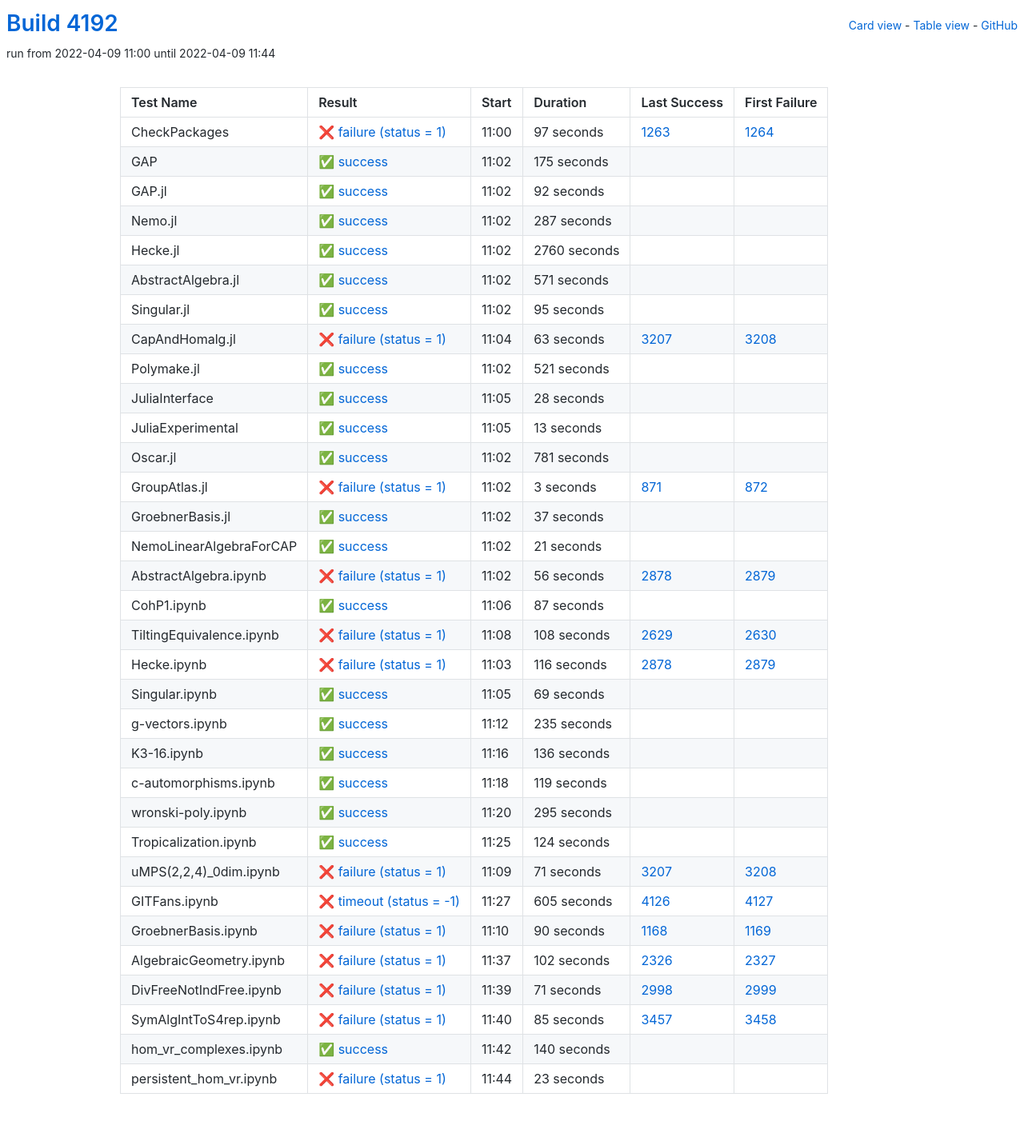
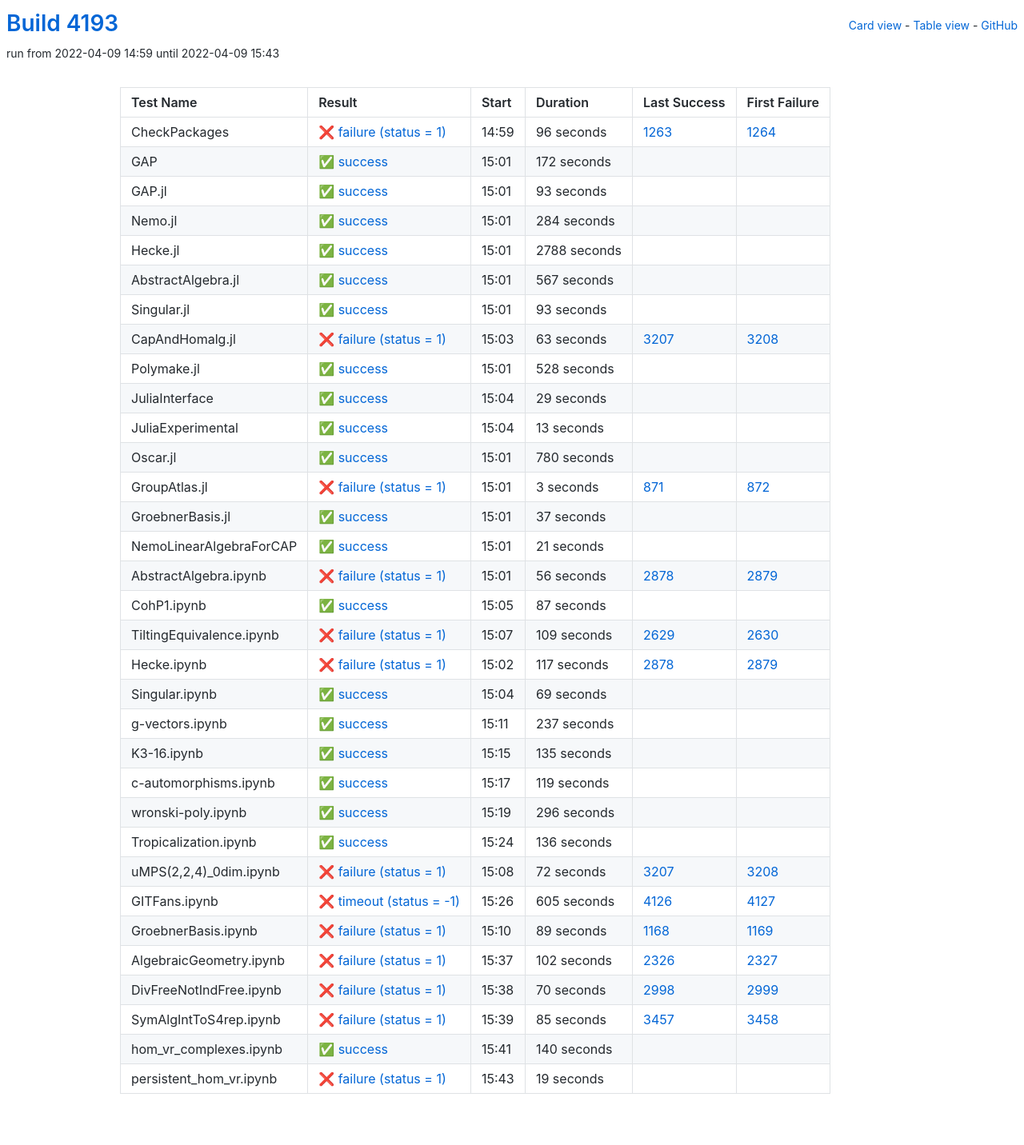
Before and after one commit to oscar-system/oscar-ci-status-stable, a Jekyll site: the page built from table.html, in a window 1280 px wide. Shown: the whole page at 80% size. Built offline with Jekyll 4.4.1, drawn with Linux system fonts in a browser that asks for light colours.

Commit message:
Build #4193

```diff
--- a/_data/ci.yml
+++ b/_data/ci.yml
@@ -1,6 +1,6 @@
 ---
-build: 4192
-build_url: https://oscarci.mathematik.uni-kl.de/job/oscar-stable/4192/
+build: 4193
+build_url: https://oscarci.mathematik.uni-kl.de/job/oscar-stable/4193/
 job: oscar-stable
 organization: oscar-system
 repo: oscar-ci-status-stable
@@ -8,92 +8,92 @@ repourl: https://github.com/oscar-system/oscar-ci-status-stable
 tests:
 - name: CheckPackages
   id: checkpackages
-  log: https://oscarci.mathematik.uni-kl.de/job/oscar-stable/4192/artifact/logs/build-4192/CheckPackages.log
-  start: 2022-04-09 11:00
+  log: https://oscarci.mathematik.uni-kl.de/job/oscar-stable/4193/artifact/logs/build-4193/CheckPackages.log
+  start: 2022-04-09 14:59
   success: false
   exitcode: 1
   status: failure
-  duration: 97
+  duration: 96
   last_success: 1263
   last_success_url: https://oscarci.mathematik.uni-kl.de/job/oscar-stable/1263/
   first_failure: 1264
   first_failure_url: https://oscarci.mathematik.uni-kl.de/job/oscar-stable/1264/
 - name: GAP
   id: gap
-  log: https://oscarci.mathematik.uni-kl.de/job/oscar-stable/4192/artifact/logs/build-4192/GAP.log
-  start: 2022-04-09 11:02
+  log: https://oscarci.mathematik.uni-kl.de/job/oscar-stable/4193/artifact/logs/build-4193/GAP.log
+  start: 2022-04-09 15:01
   success: true
   exitcode: 0
   status: success
-  duration: 175
+  duration: 172
   last_success: false
   last_success_url:
   first_failure: false
   first_failure_url:
 - name: GAP.jl
   id: gap-jl
-  log: https://oscarci.mathematik.uni-kl.de/job/oscar-stable/4192/artifact/logs/build-4192/GAP.jl.log
-  start: 2022-04-09 11:02
+  log: https://oscarci.mathematik.uni-kl.de/job/oscar-stable/4193/artifact/logs/build-4193/GAP.jl.log
+  start: 2022-04-09 15:01
   success: true
   exitcode: 0
   status: success
-  duration: 92
+  duration: 93
   last_success: false
   last_success_url:
   first_failure: false
   first_failure_url:
 - name: Nemo.jl
   id: nemo-jl
-  log: https://oscarci.mathematik.uni-kl.de/job/oscar-stable/4192/artifact/logs/build-4192/Nemo.jl.log
-  start: 2022-04-09 11:02
+  log: https://oscarci.mathematik.uni-kl.de/job/oscar-stable/4193/artifact/logs/build-4193/Nemo.jl.log
+  start: 2022-04-09 15:01
   success: true
   exitcode: 0
   status: success
-  duration: 287
+  duration: 284
   last_success: false
   last_success_url:
   first_failure: false
   first_failure_url:
 - name: Hecke.jl
   id: hecke-jl
-  log: https://oscarci.mathematik.uni-kl.de/job/oscar-stable/4192/artifact/logs/build-4192/Hecke.jl.log
-  start: 2022-04-09 11:02
+  log: https://oscarci.mathematik.uni-kl.de/job/oscar-stable/4193/artifact/logs/build-4193/Hecke.jl.log
+  start: 2022-04-09 15:01
   success: true
   exitcode: 0
   status: success
-  duration: 2760
+  duration: 2788
   last_success: false
   last_success_url:
   first_failure: false
   first_failure_url:
 - name: AbstractAlgebra.jl
   id: abstractalgebra-jl
-  log: https://oscarci.mathematik.uni-kl.de/job/oscar-stable/4192/artifact/logs/build-4192/AbstractAlgebra.jl.log
-  start: 2022-04-09 11:02
+  log: https://oscarci.mathematik.uni-kl.de/job/oscar-stable/4193/artifact/logs/build-4193/AbstractAlgebra.jl.log
+  start: 2022-04-09 15:01
   success: true
   exitcode: 0
   status: success
-  duration: 571
+  duration: 567
   last_success: false
   last_success_url:
   first_failure: false
   first_failure_url:
 - name: Singular.jl
   id: singular-jl
-  log: https://oscarci.mathematik.uni-kl.de/job/oscar-stable/4192/artifact/logs/build-4192/Singular.jl.log
-  start: 2022-04-09 11:02
+  log: https://oscarci.mathematik.uni-kl.de/job/oscar-stable/4193/artifact/logs/build-4193/Singular.jl.log
+  start: 2022-04-09 15:01
   success: true
   exitcode: 0
   status: success
-  duration: 95
+  duration: 93
   last_success: false
   last_success_url:
   first_failure: false
   first_failure_url:
 - name: CapAndHomalg.jl
   id: capandhomalg-jl
-  log: https://oscarci.mathematik.uni-kl.de/job/oscar-stable/4192/artifact/logs/build-4192/CapAndHomalg.jl.log
-  start: 2022-04-09 11:04
+  log: https://oscarci.mathematik.uni-kl.de/job/oscar-stable/4193/artifact/logs/build-4193/CapAndHomalg.jl.log
+  start: 2022-04-09 15:03
   success: false
   exitcode: 1
   status: failure
@@ -104,32 +104,32 @@ tests:
   first_failure_url: https://oscarci.mathematik.uni-kl.de/job/oscar-stable/3208/
 - name: Polymake.jl
   id: polymake-jl
-  log: https://oscarci.mathematik.uni-kl.de/job/oscar-stable/4192/artifact/logs/build-4192/Polymake.jl.log
-  start: 2022-04-09 11:02
+  log: https://oscarci.mathematik.uni-kl.de/job/oscar-stable/4193/artifact/logs/build-4193/Polymake.jl.log
+  start: 2022-04-09 15:01
   success: true
   exitcode: 0
   status: success
-  duration: 521
+  duration: 528
   last_success: false
   last_success_url:
   first_failure: false
   first_failure_url:
 - name: JuliaInterface
   id: juliainterface
-  log: https://oscarci.mathematik.uni-kl.de/job/oscar-stable/4192/artifact/logs/build-4192/JuliaInterface.log
-  start: 2022-04-09 11:05
+  log: https://oscarci.mathematik.uni-kl.de/job/oscar-stable/4193/artifact/logs/build-4193/JuliaInterface.log
+  start: 2022-04-09 15:04
   success: true
   exitcode: 0
   status: success
-  duration: 28
+  duration: 29
   last_success: false
   last_success_url:
   first_failure: false
   first_failure_url:
 - name: JuliaExperimental
   id: juliaexperimental
-  log: https://oscarci.mathematik.uni-kl.de/job/oscar-stable/4192/artifact/logs/build-4192/JuliaExperimental.log
-  start: 2022-04-09 11:05
+  log: https://oscarci.mathematik.uni-kl.de/job/oscar-stable/4193/artifact/logs/build-4193/JuliaExperimental.log
+  start: 2022-04-09 15:04
   success: true
   exitcode: 0
   status: success
@@ -140,20 +140,20 @@ tests:
   first_failure_url:
 - name: Oscar.jl
   id: oscar-jl
-  log: https://oscarci.mathematik.uni-kl.de/job/oscar-stable/4192/artifact/logs/build-4192/Oscar.jl.log
-  start: 2022-04-09 11:02
+  log: https://oscarci.mathematik.uni-kl.de/job/oscar-stable/4193/artifact/logs/build-4193/Oscar.jl.log
+  start: 2022-04-09 15:01
   success: true
   exitcode: 0
   status: success
-  duration: 781
+  duration: 780
   last_success: false
   last_success_url:
   first_failure: false
   first_failure_url:
 - name: GroupAtlas.jl
   id: groupatlas-jl
-  log: https://oscarci.mathematik.uni-kl.de/job/oscar-stable/4192/artifact/logs/build-4192/GroupAtlas.jl.log
-  start: 2022-04-09 11:02
+  log: https://oscarci.mathematik.uni-kl.de/job/oscar-stable/4193/artifact/logs/build-4193/GroupAtlas.jl.log
+  start: 2022-04-09 15:01
   success: false
   exitcode: 1
   status: failure
@@ -164,8 +164,8 @@ tests:
   first_failure_url: https://oscarci.mathematik.uni-kl.de/job/oscar-stable/872/
 - name: GroebnerBasis.jl
   id: groebnerbasis-jl
-  log: https://oscarci.mathematik.uni-kl.de/job/oscar-stable/4192/artifact/logs/build-4192/GroebnerBasis.jl.log
-  start: 2022-04-09 11:02
+  log: https://oscarci.mathematik.uni-kl.de/job/oscar-stable/4193/artifact/logs/build-4193/GroebnerBasis.jl.log
+  start: 2022-04-09 15:01
   success: true
   exitcode: 0
   status: success
@@ -176,8 +176,8 @@ tests:
   first_failure_url:
 - name: NemoLinearAlgebraForCAP
   id: nemolinearalgebraforcap
-  log: https://oscarci.mathematik.uni-kl.de/job/oscar-stable/4192/artifact/logs/build-4192/NemoLinearAlgebraForCAP.log
-  start: 2022-04-09 11:02
+  log: https://oscarci.mathematik.uni-kl.de/job/oscar-stable/4193/artifact/logs/build-4193/NemoLinearAlgebraForCAP.log
+  start: 2022-04-09 15:01
   success: true
   exitcode: 0
   status: success
@@ -188,8 +188,8 @@ tests:
   first_failure_url:
 - name: AbstractAlgebra.ipynb
   id: abstractalgebra-ipynb
-  log: https://oscarci.mathematik.uni-kl.de/job/oscar-stable/4192/artifact/logs/build-4192/AbstractAlgebra.ipynb.log
-  start: 2022-04-09 11:02
+  log: https://oscarci.mathematik.uni-kl.de/job/oscar-stable/4193/artifact/logs/build-4193/AbstractAlgebra.ipynb.log
+  start: 2022-04-09 15:01
   success: false
   exitcode: 1
   status: failure
@@ -200,8 +200,8 @@ tests:
   first_failure_url: https://oscarci.mathematik.uni-kl.de/job/oscar-stable/2879/
 - name: CohP1.ipynb
   id: cohp1-ipynb
-  log: https://oscarci.mathematik.uni-kl.de/job/oscar-stable/4192/artifact/logs/build-4192/CohP1.ipynb.log
-  start: 2022-04-09 11:06
+  log: https://oscarci.mathematik.uni-kl.de/job/oscar-stable/4193/artifact/logs/build-4193/CohP1.ipynb.log
+  start: 2022-04-09 15:05
   success: true
   exitcode: 0
   status: success
@@ -212,32 +212,32 @@ tests:
   first_failure_url:
 - name: TiltingEquivalence.ipynb
   id: tiltingequivalence-ipynb
-  log: https://oscarci.mathematik.uni-kl.de/job/oscar-stable/4192/artifact/logs/build-4192/TiltingEquivalence.ipynb.log
-  start: 2022-04-09 11:08
+  log: https://oscarci.mathematik.uni-kl.de/job/oscar-stable/4193/artifact/logs/build-4193/TiltingEquivalence.ipynb.log
+  start: 2022-04-09 15:07
   success: false
   exitcode: 1
   status: failure
-  duration: 108
+  duration: 109
   last_success: 2629
   last_success_url: https://oscarci.mathematik.uni-kl.de/job/oscar-stable/2629/
   first_failure: 2630
   first_failure_url: https://oscarci.mathematik.uni-kl.de/job/oscar-stable/2630/
 - name: Hecke.ipynb
   id: hecke-ipynb
-  log: https://oscarci.mathematik.uni-kl.de/job/oscar-stable/4192/artifact/logs/build-4192/Hecke.ipynb.log
-  start: 2022-04-09 11:03
+  log: https://oscarci.mathematik.uni-kl.de/job/oscar-stable/4193/artifact/logs/build-4193/Hecke.ipynb.log
+  start: 2022-04-09 15:02
   success: false
   exitcode: 1
   status: failure
-  duration: 116
+  duration: 117
   last_success: 2878
   last_success_url: https://oscarci.mathematik.uni-kl.de/job/oscar-stable/2878/
   first_failure: 2879
   first_failure_url: https://oscarci.mathematik.uni-kl.de/job/oscar-stable/2879/
 - name: Singular.ipynb
   id: singular-ipynb
-  log: https://oscarci.mathematik.uni-kl.de/job/oscar-stable/4192/artifact/logs/build-4192/Singular.ipynb.log
-  start: 2022-04-09 11:05
+  log: https://oscarci.mathematik.uni-kl.de/job/oscar-stable/4193/artifact/logs/build-4193/Singular.ipynb.log
+  start: 2022-04-09 15:04
   success: true
   exitcode: 0
   status: success
@@ -248,32 +248,32 @@ tests:
   first_failure_url:
 - name: g-vectors.ipynb
   id: g-vectors-ipynb
-  log: https://oscarci.mathematik.uni-kl.de/job/oscar-stable/4192/artifact/logs/build-4192/g-vectors.ipynb.log
-  start: 2022-04-09 11:12
+  log: https://oscarci.mathematik.uni-kl.de/job/oscar-stable/4193/artifact/logs/build-4193/g-vectors.ipynb.log
+  start: 2022-04-09 15:11
   success: true
   exitcode: 0
   status: success
-  duration: 235
+  duration: 237
   last_success: false
   last_success_url:
   first_failure: false
   first_failure_url:
 - name: K3-16.ipynb
   id: k3-16-ipynb
-  log: https://oscarci.mathematik.uni-kl.de/job/oscar-stable/4192/artifact/logs/build-4192/K3-16.ipynb.log
-  start: 2022-04-09 11:16
+  log: https://oscarci.mathematik.uni-kl.de/job/oscar-stable/4193/artifact/logs/build-4193/K3-16.ipynb.log
+  start: 2022-04-09 15:15
   success: true
   exitcode: 0
   status: success
-  duration: 136
+  duration: 135
   last_success: false
   last_success_url:
   first_failure: false
   first_failure_url:
 - name: c-automorphisms.ipynb
   id: c-automorphisms-ipynb
-  log: https://oscarci.mathematik.uni-kl.de/job/oscar-stable/4192/artifact/logs/build-4192/c-automorphisms.ipynb.log
-  start: 2022-04-09 11:18
+  log: https://oscarci.mathematik.uni-kl.de/job/oscar-stable/4193/artifact/logs/build-4193/c-automorphisms.ipynb.log
+  start: 2022-04-09 15:17
   success: true
   exitcode: 0
   status: success
@@ -284,44 +284,44 @@ tests:
   first_failure_url:
 - name: wronski-poly.ipynb
   id: wronski-poly-ipynb
-  log: https://oscarci.mathematik.uni-kl.de/job/oscar-stable/4192/artifact/logs/build-4192/wronski-poly.ipynb.log
-  start: 2022-04-09 11:20
+  log: https://oscarci.mathematik.uni-kl.de/job/oscar-stable/4193/artifact/logs/build-4193/wronski-poly.ipynb.log
+  start: 2022-04-09 15:19
   success: true
   exitcode: 0
   status: success
-  duration: 295
+  duration: 296
   last_success: false
   last_success_url:
   first_failure: false
   first_failure_url:
 - name: Tropicalization.ipynb
   id: tropicalization-ipynb
-  log: https://oscarci.mathematik.uni-kl.de/job/oscar-stable/4192/artifact/logs/build-4192/Tropicalization.ipynb.log
-  start: 2022-04-09 11:25
+  log: https://oscarci.mathematik.uni-kl.de/job/oscar-stable/4193/artifact/logs/build-4193/Tropicalization.ipynb.log
+  start: 2022-04-09 15:24
   success: true
   exitcode: 0
   status: success
-  duration: 124
+  duration: 136
   last_success: false
   last_success_url:
   first_failure: false
   first_failure_url:
 - name: uMPS(2,2,4)_0dim.ipynb
   id: umps-2-2-4-0dim-ipynb
-  log: https://oscarci.mathematik.uni-kl.de/job/oscar-stable/4192/artifact/logs/build-4192/uMPS-2-2-4-_0dim.ipynb.log
-  start: 2022-04-09 11:09
+  log: https://oscarci.mathematik.uni-kl.de/job/oscar-stable/4193/artifact/logs/build-4193/uMPS-2-2-4-_0dim.ipynb.log
+  start: 2022-04-09 15:08
   success: false
   exitcode: 1
   status: failure
-  duration: 71
+  duration: 72
   last_success: 3207
   last_success_url: https://oscarci.mathematik.uni-kl.de/job/oscar-stable/3207/
   first_failure: 3208
   first_failure_url: https://oscarci.mathematik.uni-kl.de/job/oscar-stable/3208/
 - name: GITFans.ipynb
   id: gitfans-ipynb
-  log: https://oscarci.mathematik.uni-kl.de/job/oscar-stable/4192/artifact/logs/build-4192/GITFans.ipynb.log
-  start: 2022-04-09 11:27
+  log: https://oscarci.mathematik.uni-kl.de/job/oscar-stable/4193/artifact/logs/build-4193/GITFans.ipynb.log
+  start: 2022-04-09 15:26
   success: false
   exitcode: -1
   status: timeout
@@ -332,20 +332,20 @@ tests:
   first_failure_url: https://oscarci.mathematik.uni-kl.de/job/oscar-stable/4127/
 - name: GroebnerBasis.ipynb
   id: groebnerbasis-ipynb
-  log: https://oscarci.mathematik.uni-kl.de/job/oscar-stable/4192/artifact/logs/build-4192/GroebnerBasis.ipynb.log
-  start: 2022-04-09 11:10
+  log: https://oscarci.mathematik.uni-kl.de/job/oscar-stable/4193/artifact/logs/build-4193/GroebnerBasis.ipynb.log
+  start: 2022-04-09 15:10
   success: false
   exitcode: 1
   status: failure
-  duration: 90
+  duration: 89
   last_success: 1168
   last_success_url: https://oscarci.mathematik.uni-kl.de/job/oscar-stable/1168/
   first_failure: 1169
   first_failure_url: https://oscarci.mathematik.uni-kl.de/job/oscar-stable/1169/
 - name: AlgebraicGeometry.ipynb
   id: algebraicgeometry-ipynb
-  log: https://oscarci.mathematik.uni-kl.de/job/oscar-stable/4192/artifact/logs/build-4192/AlgebraicGeometry.ipynb.log
-  start: 2022-04-09 11:37
+  log: https://oscarci.mathematik.uni-kl.de/job/oscar-stable/4193/artifact/logs/build-4193/AlgebraicGeometry.ipynb.log
+  start: 2022-04-09 15:37
   success: false
   exitcode: 1
   status: failure
@@ -356,20 +356,20 @@ tests:
   first_failure_url: https://oscarci.mathematik.uni-kl.de/job/oscar-stable/2327/
 - name: DivFreeNotIndFree.ipynb
   id: divfreenotindfree-ipynb
-  log: https://oscarci.mathematik.uni-kl.de/job/oscar-stable/4192/artifact/logs/build-4192/DivFreeNotIndFree.ipynb.log
-  start: 2022-04-09 11:39
+  log: https://oscarci.mathematik.uni-kl.de/job/oscar-stable/4193/artifact/logs/build-4193/DivFreeNotIndFree.ipynb.log
+  start: 2022-04-09 15:38
   success: false
   exitcode: 1
   status: failure
-  duration: 71
+  duration: 70
   last_success: 2998
   last_success_url: https://oscarci.mathematik.uni-kl.de/job/oscar-stable/2998/
   first_failure: 2999
   first_failure_url: https://oscarci.mathematik.uni-kl.de/job/oscar-stable/2999/
 - name: SymAlgIntToS4rep.ipynb
   id: symalginttos4rep-ipynb
-  log: https://oscarci.mathematik.uni-kl.de/job/oscar-stable/4192/artifact/logs/build-4192/SymAlgIntToS4rep.ipynb.log
-  start: 2022-04-09 11:40
+  log: https://oscarci.mathematik.uni-kl.de/job/oscar-stable/4193/artifact/logs/build-4193/SymAlgIntToS4rep.ipynb.log
+  start: 2022-04-09 15:39
   success: false
   exitcode: 1
   status: failure
@@ -380,8 +380,8 @@ tests:
   first_failure_url: https://oscarci.mathematik.uni-kl.de/job/oscar-stable/3458/
 - name: hom_vr_complexes.ipynb
   id: hom-vr-complexes-ipynb
-  log: https://oscarci.mathematik.uni-kl.de/job/oscar-stable/4192/artifact/logs/build-4192/hom_vr_complexes.ipynb.log
-  start: 2022-04-09 11:42
+  log: https://oscarci.mathematik.uni-kl.de/job/oscar-stable/4193/artifact/logs/build-4193/hom_vr_complexes.ipynb.log
+  start: 2022-04-09 15:41
   success: true
   exitcode: 0
   status: success
@@ -392,12 +392,12 @@ tests:
   first_failure_url:
 - name: persistent_hom_vr.ipynb
   id: persistent-hom-vr-ipynb
-  log: https://oscarci.mathematik.uni-kl.de/job/oscar-stable/4192/artifact/logs/build-4192/persistent_hom_vr.ipynb.log
-  start: 2022-04-09 11:44
+  log: https://oscarci.mathematik.uni-kl.de/job/oscar-stable/4193/artifact/logs/build-4193/persistent_hom_vr.ipynb.log
+  start: 2022-04-09 15:43
   success: false
   exitcode: 1
   status: failure
-  duration: 23
+  duration: 19
   last_success: false
   last_success_url:
   first_failure: false
```
Also changed, not shown: README.md.
